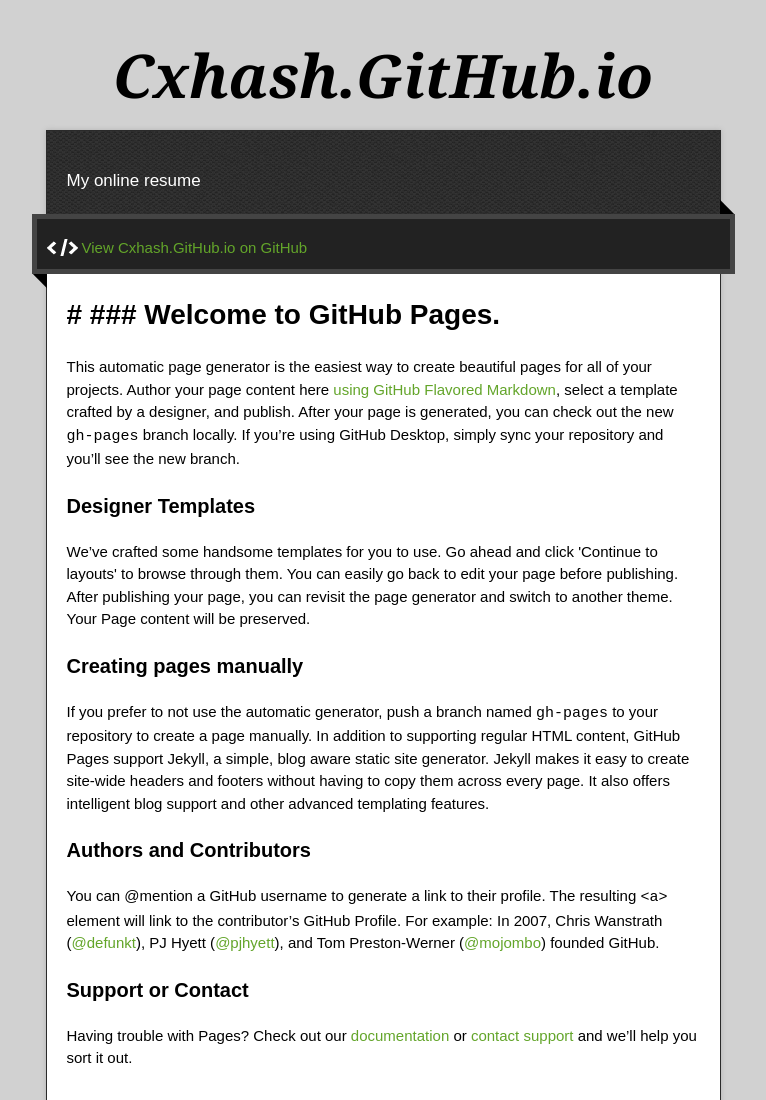
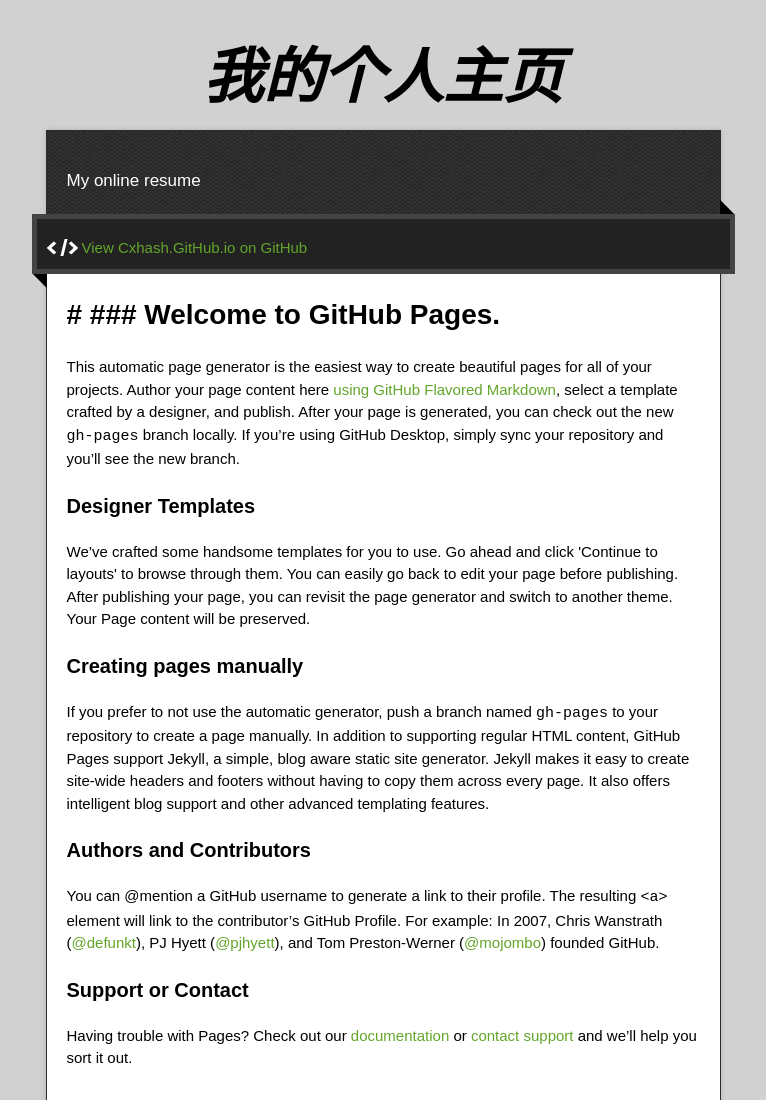
Before and after one commit to cxhAsh/cxhAsh.github.io, a plain HTML site: page index.html in a window 1280 px wide. Shown: the top 1100 px of the page, without its empty margins (257-1023 px from the left). Drawn offline with nearby package versions, Linux system fonts and the light colour scheme.

Commit message:
Update index.html

```diff
--- a/index.html
+++ b/index.html
@@ -22,7 +22,7 @@
 
   <div class="wrapper">
     <header>
-      <h1 class="title">Cxhash.GitHub.io</h1>
+      <h1 class="title">我的个人主页</h1>
     </header>
     <div id="container">
       <p class="tagline">My online resume</p>
```
